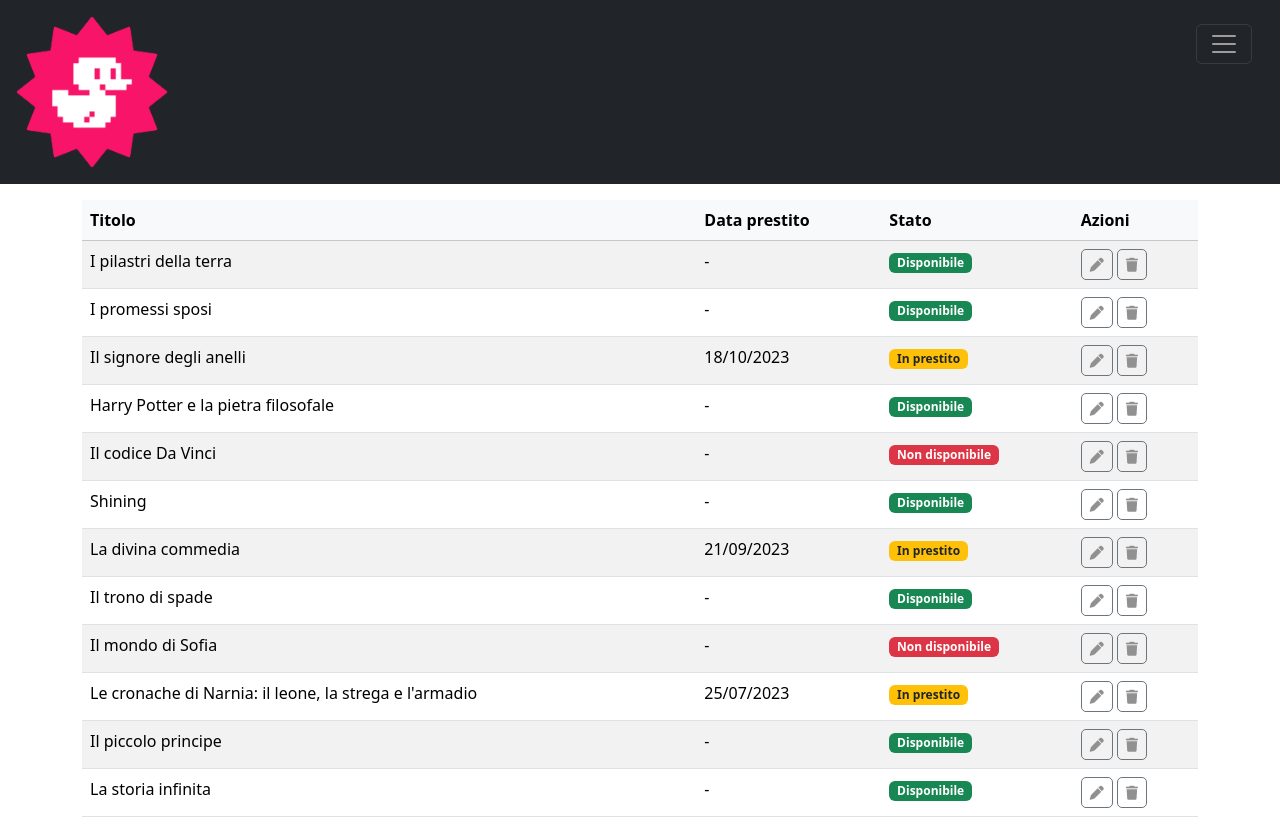
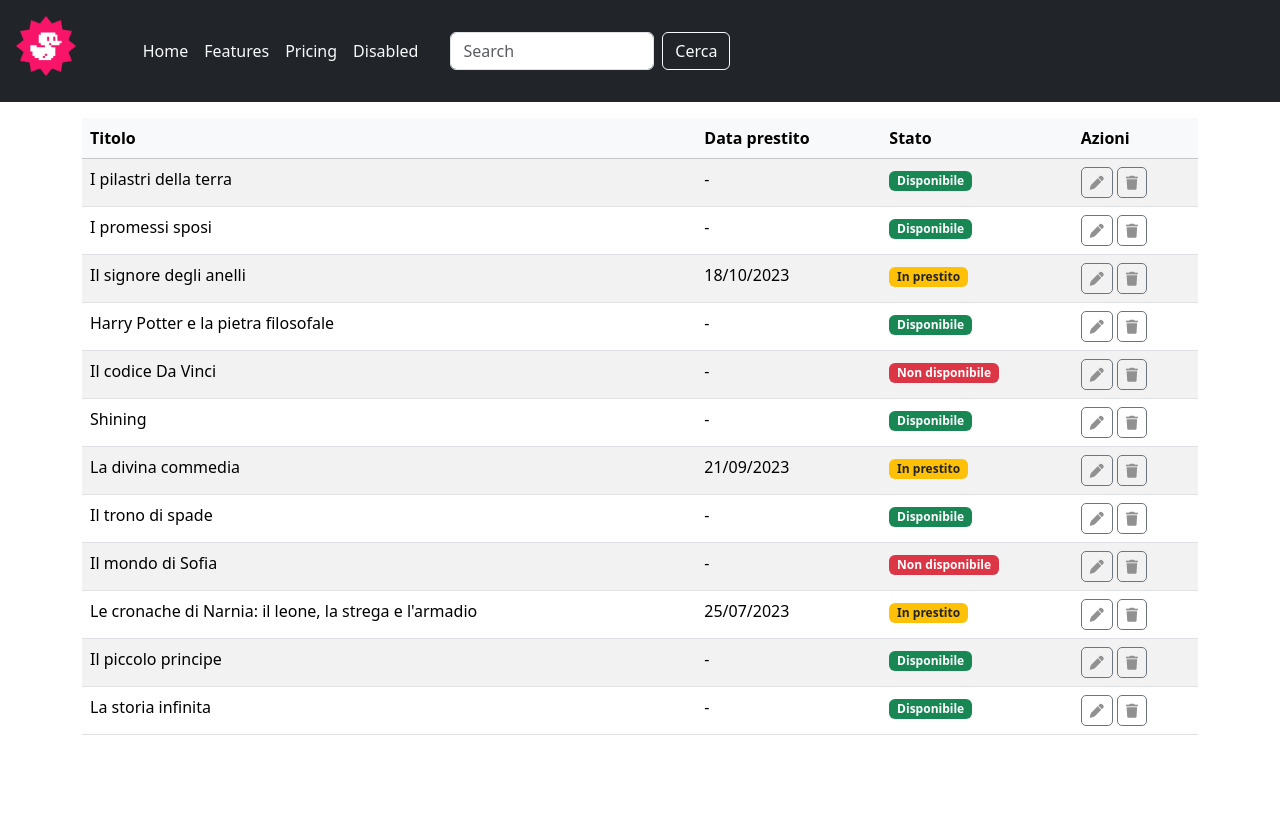
Before and after one commit to zeno-citiulo/html-css-bootstrap-dashboard, a plain HTML site: page index.html in a window 1280 px wide. After the commit the page ends 800 px from the top, so only its background shows below. Drawn offline with nearby package versions, Linux system fonts and the light colour scheme.

Commit message:
feat: add responsive for mobile, tablet and dekstop

```diff
--- a/assets/css/style.css
+++ b/assets/css/style.css
@@ -0,0 +1,3 @@
+img{
+  max-width: 60px;
+}
--- a/index.html
+++ b/index.html
@@ -15,17 +15,42 @@
     <div class="container-xxl m-0 p-0 bg-dark">
       <div class="container-fluid">
         <div class="row">
-          <div class="py-3 px-3 col-sm-6 text-light">
-            <img class=" w-25" src="./img/duck.png" alt="">
+          <div class="py-3 px-3 col-sm-6 col-lg-1 text-light">
+            <img src="./img/duck.png" alt="">
           </div>
           <div class="py-3 px-3 col-sm-6 text-light">
-            <nav class="float-end navbar navbar-dark bg-dark">
+            <nav class="float-end navbar navbar-dark bg-dark d-lg-none">
               <div class="container-fluid">
                 <button class="navbar-toggler" type="button"data-bs-toggle="collapse"data-bs-target="#navbarToggleExternalContent"aria-controls="navbarToggleExternalContent"aria-expanded="false" aria-label="Togglenavigation">
                   <span class="navbar-toggler-icon"></span>
                 </button>
               </div>
+
             </nav>
+            <nav class="navbar navbar-expand-lg">
+              <div class="container-fluid">
+                <button class="navbar-toggler" type="button" data-bs-toggle="collapse" data-bs-target="#navbarNavAltMarkup" aria-controls="navbarNavAltMarkup" aria-expanded="false" aria-label="Toggle navigation">
+                  <span class="navbar-toggler-icon"></span>
+                </button>
+                <div class="collapse navbar-collapse" id="navbarNavAltMarkup">
+                  <div class="navbar-nav">
+                    <a class="nav-link text-light active" aria-current="page" href="#">Home</a>
+                    <a class="nav-link text-light" href="#">Features</a>
+                    <a class="nav-link text-light" href="#">Pricing</a>
+                    <a class="nav-link text-light" href="#">Disabled</a>
+                  </div>
+                </div>
+              </div>
+              <nav class="navbar col-lg-6 float-end">
+                <div class="container-fluid">
+                  <form class="d-flex" role="search">
+                    <input class="form-control me-2" type="search" placeholder="Search" aria-label="Search">
+                    <button class="btn btn-outline-light" type="submit">Cerca</button>
+                  </form>
+                </div>
+              </nav>
+            </nav>
+
           </div>
         </div>
       </div>
```
